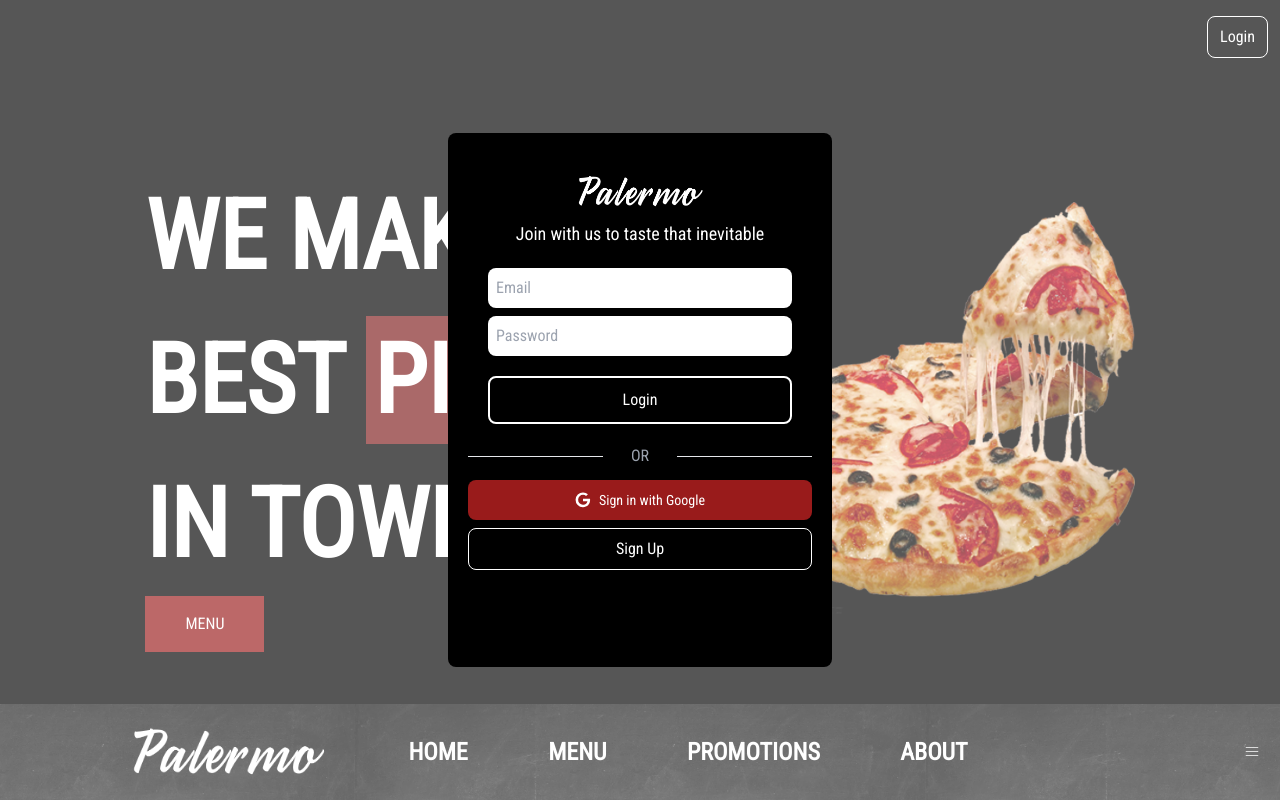
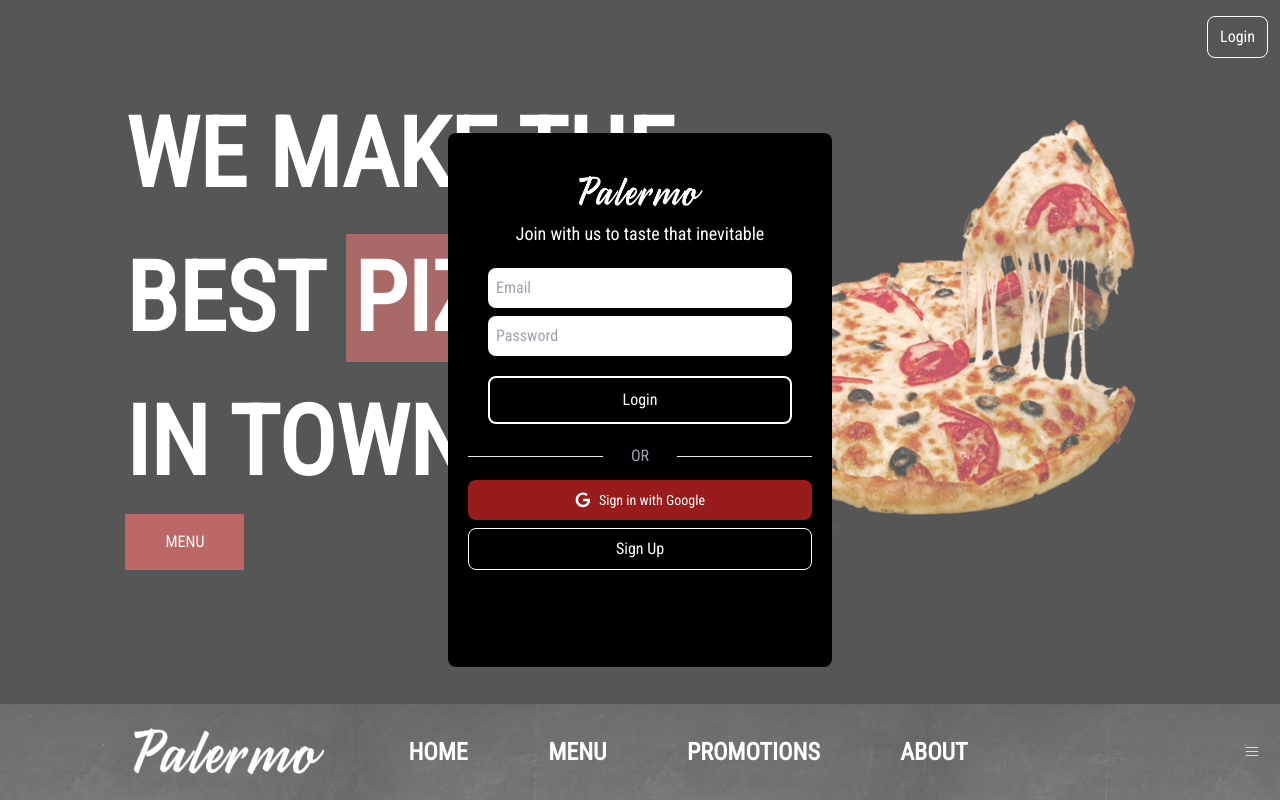
Before and after one commit to Isuru936/E-Commerce-Site, a Next.js app: page / in a window 1280 px wide. Built offline with nearby package versions, Linux system fonts and the light colour scheme; some icons are missing.

Commit message:
refactor: Improve login button styling and position in Home component

```diff
--- a/src/app/page.js
+++ b/src/app/page.js
@@ -62,17 +62,19 @@
   });
   return (
     <div className="bg-black pt-4 w-screen text-white h-screen">
+      <div className="w-screen relative flex justify-end pr-3 pb-3">
         <button
           onClick={() => {
             setToggle(!toggle);
             onToggle();
           }}
-        className="right-3 absolute border border-white rounded-lg pl-3 pr-3 pt-2 pb-2 hover:bg-white hover:text-black duration-200 ease-in-out transition-colors"
+          className=" border border-white rounded-lg pl-3 pr-3 pt-2 pb-2 hover:bg-white hover:text-black duration-200 ease-in-out transition-colors"
         >
           Login
         </button>
+      </div>
 
-      <div className="flex flex-col lg:flex-row justify-center align-middle items-center h-full lg:gap-10">
+      <div className="flex flex-col pt-3 lg:flex-row justify-center align-middle items-center h-fit lg:gap-10">
         <div className="text-center lg:text-left">
           <p
             ref={text1Ref}
@@ -99,7 +101,7 @@
           </div>
         </div>
         <div>
-          <div className="relative">
+          <div className="relative p-5">
             <Image
               src={"/3d.png"}
               width={400}
```
Lines whose indentation alone changed are shown as unchanged.
